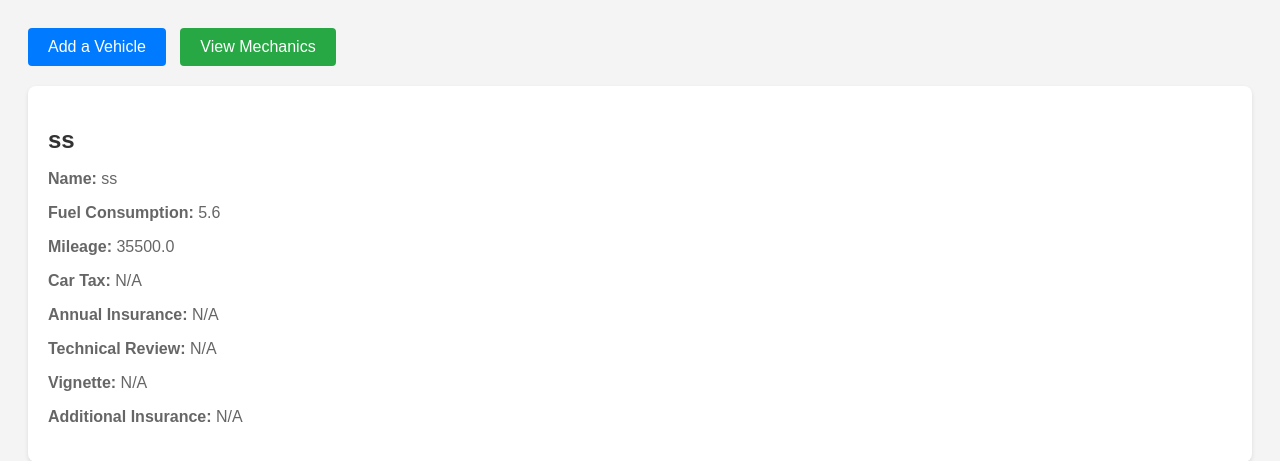
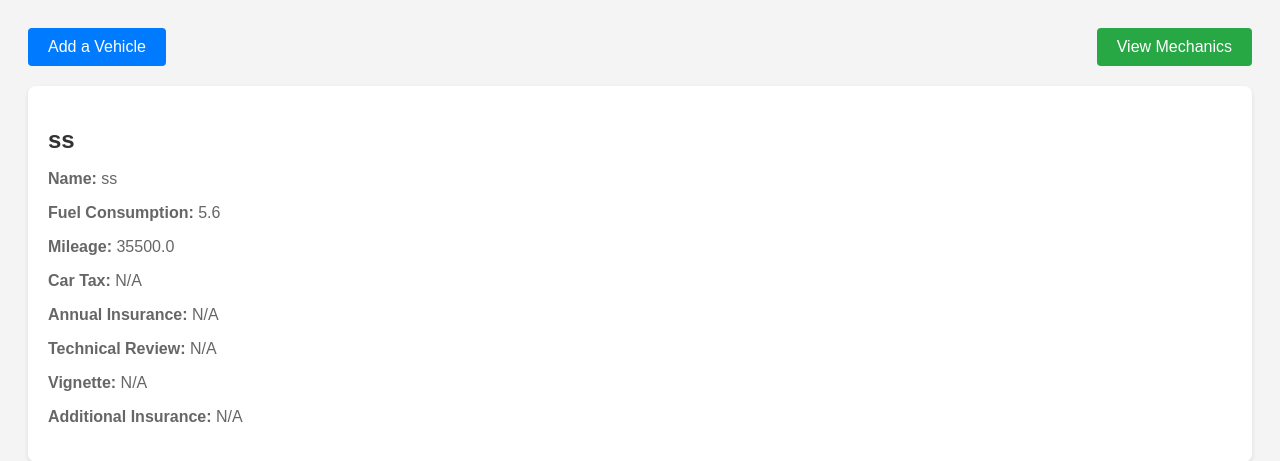
Before and after one commit to Samolet0489/CarManager, a Flask app: template src/templates/vehicles.html in a window 1280 px wide. Shown: the top 461 px of the page. Run offline with Flask 3, Linux system fonts and the light colour scheme; the template is opened without the code that fills it, so the values that code supplies are empty.

Commit message:
MOVE RIGHT MAN!!!

```diff
--- a/src/templates/vehicles.html
+++ b/src/templates/vehicles.html
@@ -31,6 +31,13 @@
             color: #666;
         }
 
+        .button-container {
+            display: flex;
+            justify-content: space-between;
+            align-items: center;
+            margin-bottom: 20px;
+        }
+
         #add-vehicle-btn {
             background-color: #007bff;
             color: #fff;
@@ -39,7 +46,6 @@
             padding: 10px 20px;
             font-size: 16px;
             cursor: pointer;
-            margin-bottom: 20px;
         }
 
         #add-vehicle-btn:hover {
@@ -54,7 +60,6 @@
             padding: 10px 20px;
             font-size: 16px;
             cursor: pointer;
-            margin-left: 10px;
         }
 
         #view-mechanics-btn:hover {
@@ -63,9 +68,10 @@
     </style>
 </head>
 <body>
-    <!-- Add button to redirect to /add URL -->
-    <button id="add-vehicle-btn" onclick="location.href='/add';">Add a Vehicle</button>
-    <button id="view-mechanics-btn" onclick="location.href='/mechanics';">View Mechanics</button>
+    <div class="button-container">
+        <button id="add-vehicle-btn" onclick="location.href='/add';">Add a Vehicle</button>
+        <button id="view-mechanics-btn" onclick="location.href='/mechanics';">View Mechanics</button>
+    </div>
 
     <div id="vehicle-container"></div>
 
```
